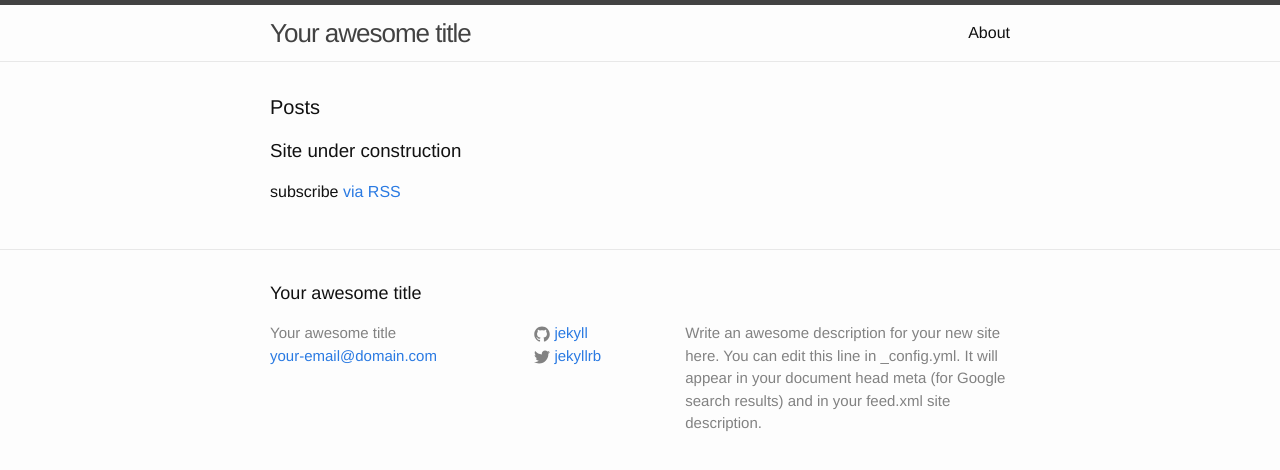
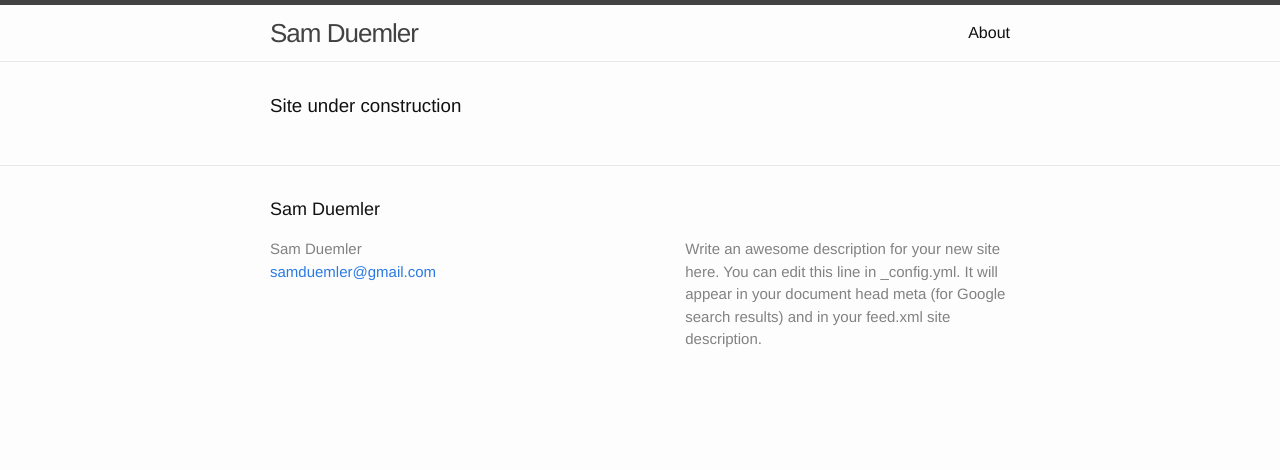
Before and after one commit to sduemler/sduemler.github.io, a Jekyll site: the page built from index.html, in a window 1280 px wide. Shown: the top 470 px of the page. Built offline with Jekyll 4.4.1, drawn with Linux system fonts in a browser that asks for light colours.

Commit message:
Text Change
Removed most referencces to Jekyll, included my name as the title and added email.

```diff
--- a/_config.yml
+++ b/_config.yml
@@ -6,8 +6,8 @@
 # 'jekyll serve'. If you change this file, please restart the server process.
 
 # Site settings
-title: Your awesome title
-email: your-email@domain.com
+title: Sam Duemler
+email: samduemler@gmail.com
 description: > # this means to ignore newlines until "baseurl:"
   Write an awesome description for your new site here. You can edit this
   line in _config.yml. It will appear in your document head meta (for
--- a/_includes/footer.html
+++ b/_includes/footer.html
@@ -16,13 +16,13 @@
         <ul class="social-media-list">
           {% if site.github_username %}
           <li>
-            {% include icon-github.html username=site.github_username %}
+            <!--{% include icon-github.html username=site.github_username %}-->
           </li>
           {% endif %}
 
           {% if site.twitter_username %}
           <li>
-            {% include icon-twitter.html username=site.twitter_username %}
+            <!--{% include icon-twitter.html username=site.twitter_username %}-->
           </li>
           {% endif %}
         </ul>
--- a/index.html
+++ b/index.html
@@ -4,10 +4,6 @@ layout: default
 
 <div class="home">
 
-  <h1 class="page-heading">Posts</h1>
-
   <h3>Site under construction</h3>
 
-  <p class="rss-subscribe">subscribe <a href="{{ "/feed.xml" | prepend: site.baseurl }}">via RSS</a></p>
-
 </div>
```
